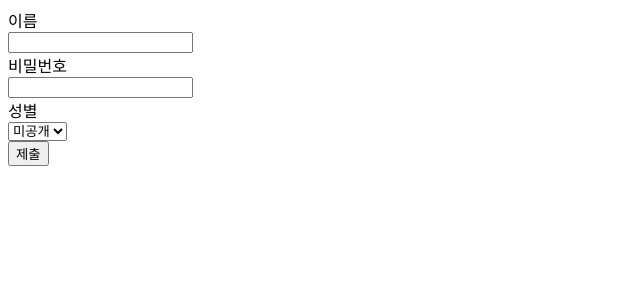
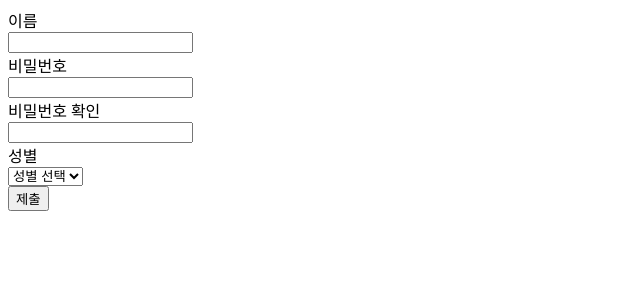
Before and after one commit to kim-elijah-sol/react-validation, a React (Create React App) app: page / in a window 1280 px wide. Shown: the top 300 px of the page, without its empty margins (0-640 px from the left). Built offline with nearby package versions, Linux system fonts and the light colour scheme.

Commit message:
feat: react-hook-form validation 추가

```diff
--- a/src/App.tsx
+++ b/src/App.tsx
@@ -1,3 +1,4 @@
+import { useRef } from 'react'
 import { useForm } from 'react-hook-form'
 
 type Gender = 'male' | 'female' | 'other'
@@ -5,11 +6,16 @@ type Gender = 'male' | 'female' | 'other'
 type FormType = {
   name: string
   password: string
+  passwordConfirm: string
   gender: Gender
 }
 
 function App() {
-  const { register, handleSubmit } = useForm<FormType>()
+  const { register, handleSubmit, watch } = useForm<FormType>()
+
+  const password = useRef<string>()
+
+  password.current = watch('password')
 
   function onSubmit(data: FormType) {
     console.log(data)
@@ -19,13 +25,33 @@ function App() {
     <main>
       <form onSubmit={handleSubmit(onSubmit)}>
         <div>이름</div>
-        <input {...register('name')} />
+        <input
+          {...register('name', { required: true, minLength: 2, maxLength: 10 })}
+        />
 
         <div>비밀번호</div>
-        <input type='password' {...register('password')} />
+        <input
+          type='password'
+          {...register('password', {
+            required: true,
+            minLength: 6,
+            maxLength: 12,
+            pattern: /^[a-zA-Z0-9]*$/,
+          })}
+        />
+
+        <div>비밀번호 확인</div>
+        <input
+          type='password'
+          {...register('passwordConfirm', {
+            required: true,
+            validate: (value) => value === password.current,
+          })}
+        />
 
         <div>성별</div>
-        <select {...register('gender')} defaultValue='other'>
+        <select {...register('gender', { required: true })}>
+          <option value=''>성별 선택</option>
           <option value='male'>남성</option>
           <option value='female'>여성</option>
           <option value='other'>미공개</option>
```
